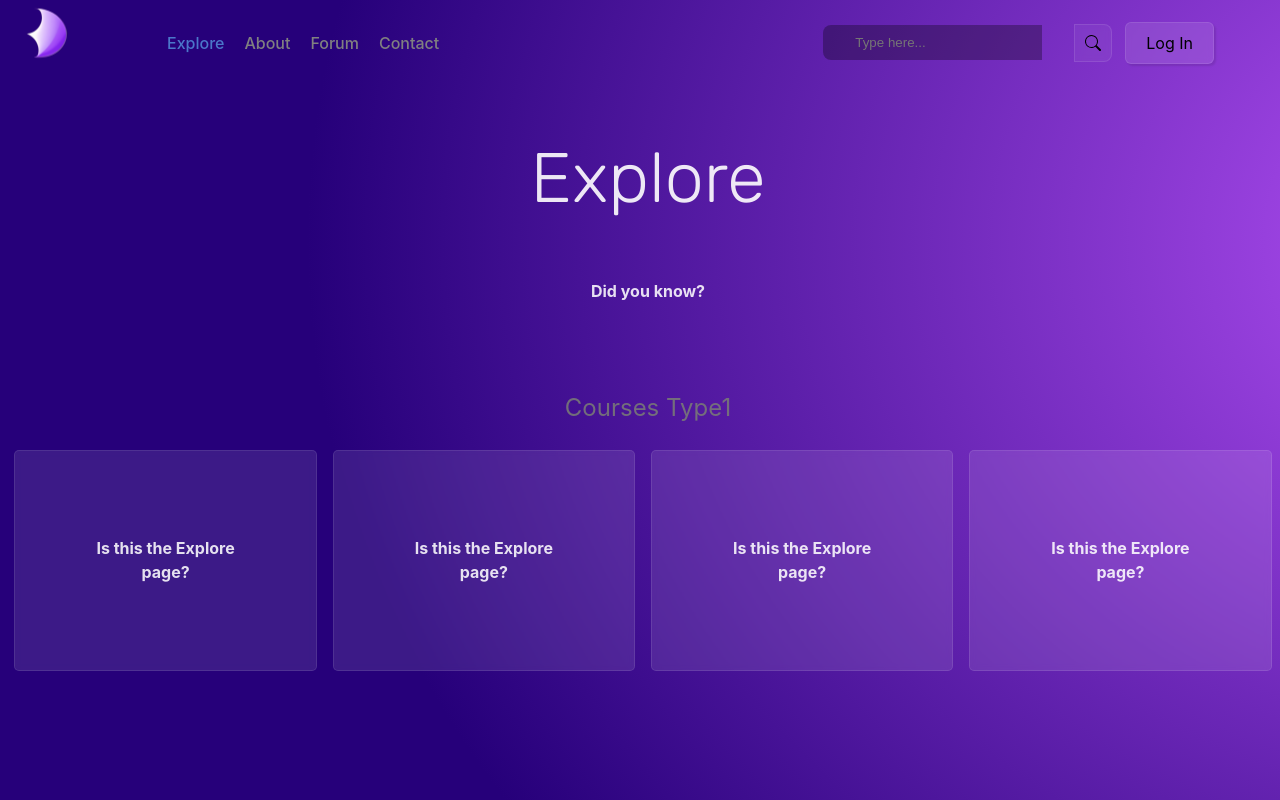
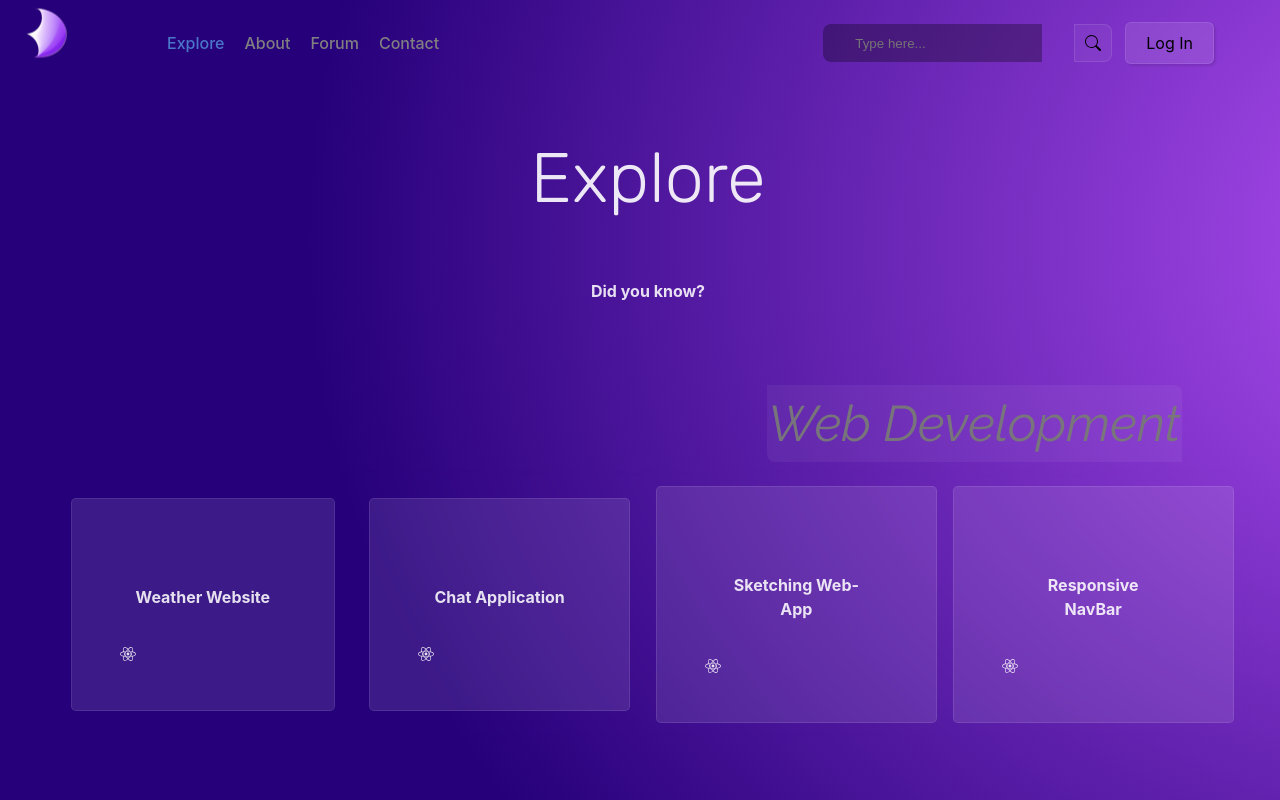
Before and after one commit to greeenboi/courses-website, a React (Vite) app: page /Explore in a window 1280 px wide. Shown: the top 800 px of the page. Built offline with nearby package versions, Linux system fonts and the light colour scheme.

Commit message:
Web dev courses added as cards

```diff
--- a/index.html
+++ b/index.html
@@ -10,7 +10,7 @@
     <link href="https://fonts.googleapis.com/css2?family=Dancing+Script&display=swap" rel="stylesheet">
     <link href="https://fonts.googleapis.com/css2?family=Rubik:ital,wght@0,300;1,300&display=swap" rel="stylesheet">
     <link rel="preconnect" href="https://fonts.googleapis.com">
-    <link href="https://fonts.googleapis.com/css2?family=Poppins:ital@0;1&family=Rajdhani&family=Raleway:ital,wght@0,200;0,300;1,100;1,200&family=Roboto:ital,wght@0,300;0,400;1,100;1,300;1,400&display=swap" rel="stylesheet">
+    <link href="https://fonts.googleapis.com/css2?family=Poppins:ital@0;1&family=Rajdhani&family=Raleway:ital,wght@0,200;0,300;1,100;1,200;1,400;1,500&family=Roboto:ital,wght@0,300;0,400;1,100;1,300;1,400&display=swap" rel="stylesheet">
 
     <title>Vite + React</title>
   </head>
--- a/src/Navbar.jsx
+++ b/src/Navbar.jsx
@@ -60,7 +60,8 @@ const NavLink = styled(Link)`
 `;
 
 const Form = styled.form`
-
+  display: flex;
+  justify-content: flex-start;
 `
 
 const Input = styled.input`
--- a/src/pages/Explore.jsx
+++ b/src/pages/Explore.jsx
@@ -1,5 +1,6 @@
 import React from 'react'
 import styled  from 'styled-components';
+import { FaReact } from 'react-icons/fa';
 
 const Section = styled.section`
   height: 180vh;
@@ -50,38 +51,60 @@ const Subtitle = styled.h4`
 `;
 
 const Card = styled.div`
-
     display: flex;
     align-items: center;
     padding:3rem;
     justify-content: center;
     backdrop-filter: blur(3px);
+    flex-direction:column;
     background-color: rgba(255,255,255, 0.1);
     border: 1px solid rgba(255,255,255, 0.1);
     border-radius:5px;
     box-shadow: 2px 2px 4px rgba(black, 0.25);
+    transition: all 600ms ease-in-out;
+    &:hover{
+      padding:4rem;
+      cursor: pointer;
+      background-color: rgba(255,255,255,0.2);
+      backdrop-filter: blur(4px);
+    }
 `
 const Right = styled.div`
   flex:3;
+  display: flex;
+  flex-direction: column;
   align-items: center;
   justify-content: center;
 `;
 const Desc = styled.p`
-  font-size:24px;
-
-  color: rgba(120,120,120,0.9);
+  background-color: rgba(250,250,250,0.05);
+  align-self: flex-end;
+  border-radius: 0px 8px 0px 8px;
+  font-size:50px;
+  font-weight:400;
+  font-style:italic;
+  font-family: 'Raleway', sans-serif;
+  text-align:right;
+  padding:1px;
+  margin-top: 0px;
+  margin-bottom: 0px;
+  margin-right: 2em;
+  color: rgba(120,120,120,0.95);
 `;
 
 const Grid = styled.div`
   display: grid;
-  margin-right:10px;
+  margin:2em;
+  margin-top:0.5em;
   justify-items: center;
   justify-content: center;
+  padding:1em;
   align-items: center;
   grid-template-columns: repeat(4,minmax(0,1fr));
   row-gap: 3rem;
   column-gap: 1rem;
   margin-bottom: 40px;
+  backdrop-filter: blur(3px);
 `
 
 
@@ -94,19 +117,23 @@ const Explore = () => {
         <WhatWeDo>Did you know?</WhatWeDo>
         </Left>
         <Right>
-            <Desc>Courses Type1</Desc>
+            <Desc>Web Development</Desc>
           <Grid>
             <Card>
-                <Subtitle>Is this the Explore page?</Subtitle>
+                <Subtitle>Weather Website</Subtitle>
+                <FaReact style={{alignSelf:'flex-start'}}/>
             </Card>
             <Card>
-                <Subtitle>Is this the Explore page?</Subtitle>
+                <Subtitle>Chat Application</Subtitle>
+                <FaReact style={{alignSelf:'flex-start'}}/>
             </Card>
             <Card>
-                <Subtitle>Is this the Explore page?</Subtitle>
+                <Subtitle>Sketching Web-App</Subtitle>
+                <FaReact style={{alignSelf:'flex-start'}}/>
             </Card>
             <Card>
-                <Subtitle>Is this the Explore page?</Subtitle>
+                <Subtitle>Responsive NavBar</Subtitle>
+                <FaReact style={{alignSelf:'flex-start'}}/>
             </Card>
           </Grid>
         </Right>
@@ -127,6 +154,19 @@ const Explore = () => {
             <Card>
                 <Subtitle>Is this the Explore page?</Subtitle>
             </Card>
+
+            <Card>
+                <Subtitle>Is this the Explore page?</Subtitle>
+            </Card>
+            <Card>
+                <Subtitle>Is this the Explore page?</Subtitle>
+            </Card>
+            <Card>
+                <Subtitle>Is this the Explore page?</Subtitle>
+            </Card>
+            <Card>
+                <Subtitle>Is this the Explore page?</Subtitle>
+            </Card>
           </Grid>
         </Right>
       </Container>
```
